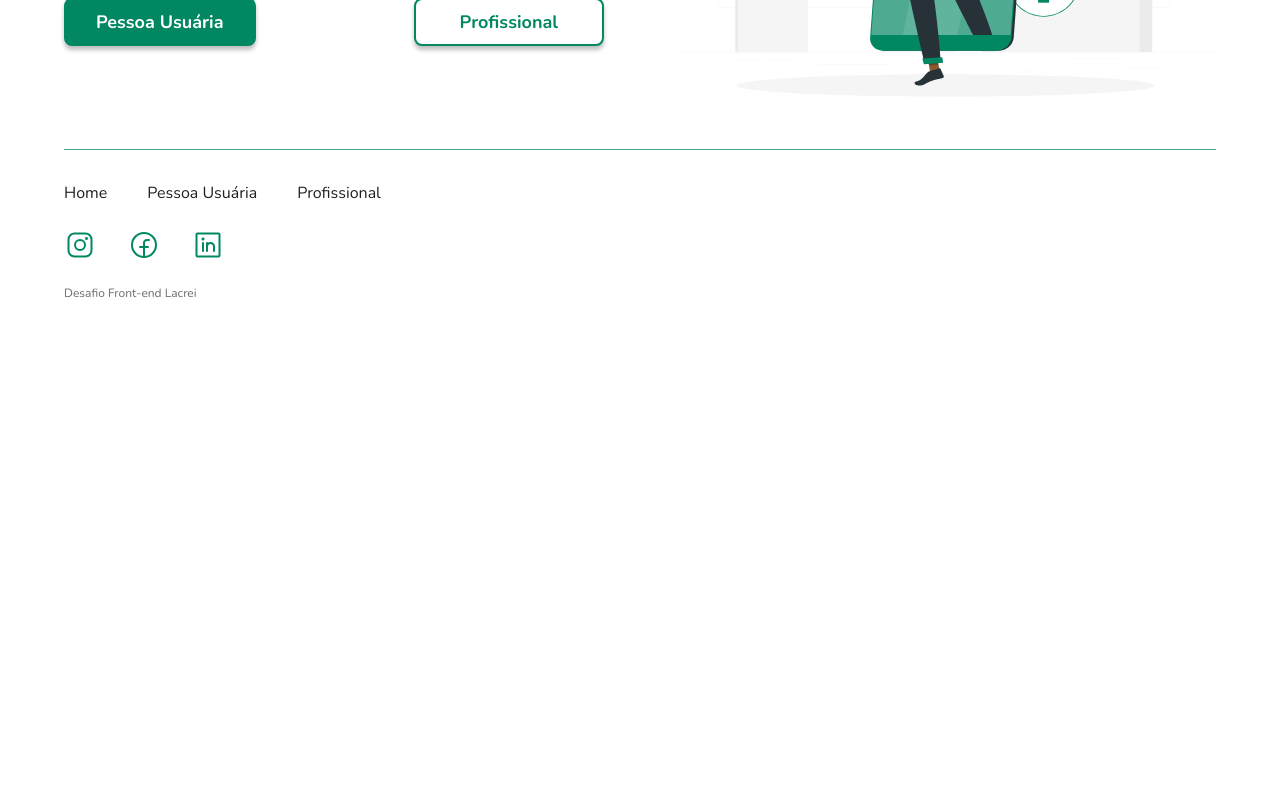
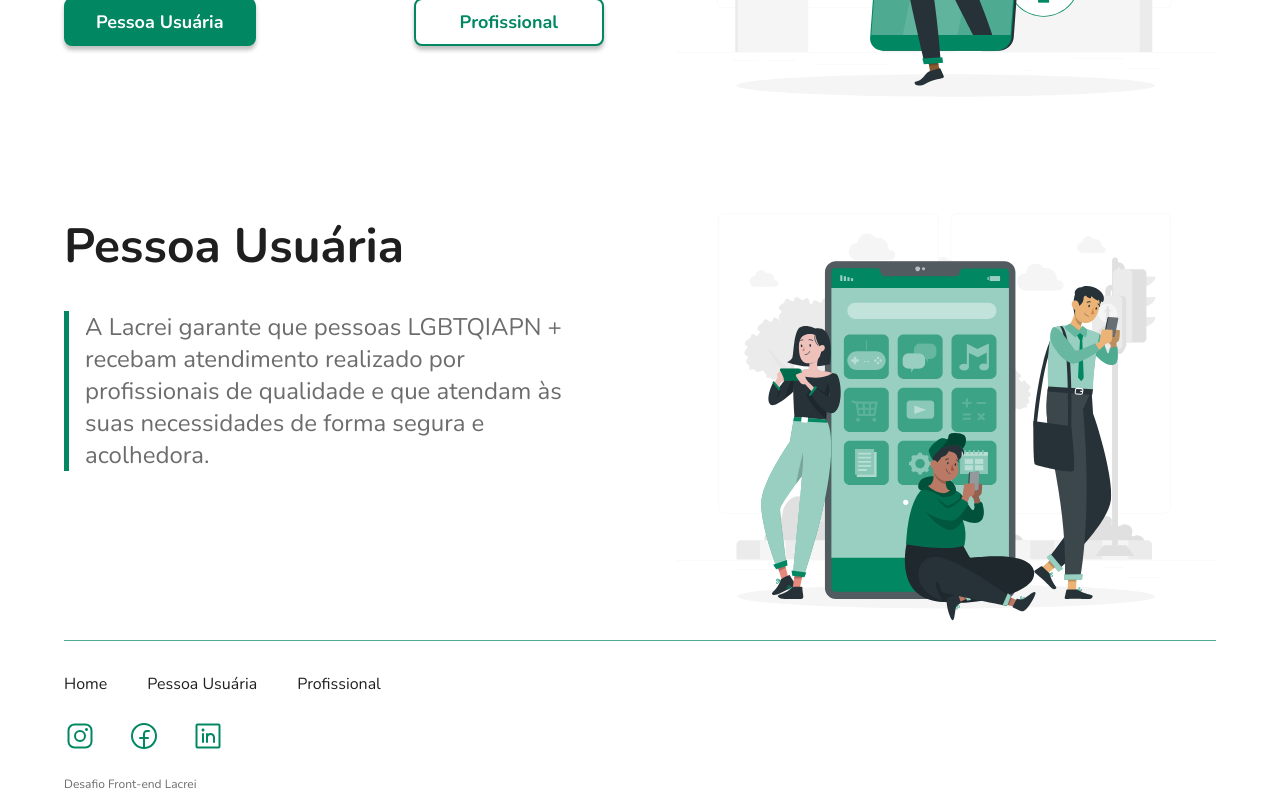
Before and after one commit to praxeds/desafio-front-end-lacrei, a React (Create React App) app: page / in a window 1280 px wide. Shown: the part 401-1201 px from the top of the page. Before the commit the page ends 800 px from the top, so only its background shows below. Built offline with nearby package versions, Linux system fonts and the light colour scheme.

Commit message:
Updated UserSection

```diff
--- a/src/App.tsx
+++ b/src/App.tsx
@@ -5,8 +5,9 @@ import { GlobalStyles } from './Styles/GlobalStyles';
 
 
 import Nav from './Components/Nav';
+import Home from './Pages/Home';
+import User from './Pages/User';
 import Footer from './Components/Footer';
-import Home from './Pages/Home';
 
 export default function App() {
   return (
@@ -14,6 +15,7 @@ export default function App() {
         <GlobalStyles />
         <Nav />
         <Home />
+        <User />
         <Footer />
     </>
   );
--- a/src/Pages/User.tsx
+++ b/src/Pages/User.tsx
@@ -1,5 +1,17 @@
+import { UserSection } from '../Styles/Styles';
+import image from '../Assets/Static/UserVector.svg';
+
 export default function User() {
   return (
-    <h1>oi</h1>
+    <UserSection>
+      <div>
+        <h2>Pessoa Usuária</h2>
+        <p>A Lacrei garante que pessoas LGBTQIAPN + recebam atendimento realizado por profissionais de qualidade e que atendam às suas necessidades de forma segura e acolhedora.</p>
+      </div>
+
+      <div>
+        <img src={image}/>
+      </div>
+    </UserSection>
   );
 }
--- a/src/Styles/Styles.tsx
+++ b/src/Styles/Styles.tsx
@@ -109,7 +109,7 @@ export const FooterSection = styled.footer`
     }
 `;
 
-export const HomeSection = styled.main`
+export const HomeSection = styled.section`
 ${Mixins.flex("row", "space-between", "flex-start")};
     width: 100%;
     -webkit-box-pack: justify;
@@ -201,3 +201,61 @@ export const BtnContainer = styled.div`
         }
     }
 `;
+
+export const UserSection = styled.section`
+    &.noDisplay {
+        display: none;
+    }
+    ${Mixins.flex("row", "space-between", "flex-start")};
+    width: 100%;
+    -webkit-box-pack: justify;
+    padding: 4rem 4rem 0px;
+    div {
+        max-width: 540px;
+        h2 {
+            ${Mixins.text(3, 700)};
+            color: ${Mixins.colors.black};
+        }
+        p {
+            ${Mixins.text(1.5, 400)};
+            color: ${Mixins.colors.gray};
+            line-height: 2rem;
+            margin-top: 2rem;
+            padding-left: 1rem;
+            border-left: 5px solid ${Mixins.colors.green};
+        }
+        img {
+            width: 100%;
+            aspect-ratio: auto 555 / 421;
+            height: 421px;
+        }
+
+    }
+    @media (max-width: 1040px) {
+        ${Mixins.flex("column", "center", "center")};
+        padding: 2rem 2rem 0px;
+        div {
+            h2 {
+                ${Mixins.text(2, 700)};
+            }
+            p {
+                ${Mixins.text(1, 400)};
+                line-height: 1.5rem;
+                margin-top: 1rem;
+            }
+        }
+    }
+    @media (max-width: 520px) {
+        padding: 1rem 1rem 0px;
+        div {
+            h2 {
+                ${Mixins.text(1.5, 700)};
+            }
+            p {
+                ${Mixins.text(0.875, 400)};
+                line-height: 1.25rem;
+                margin-top: 0.875rem;
+            }
+        }
+    }
+`;
```
